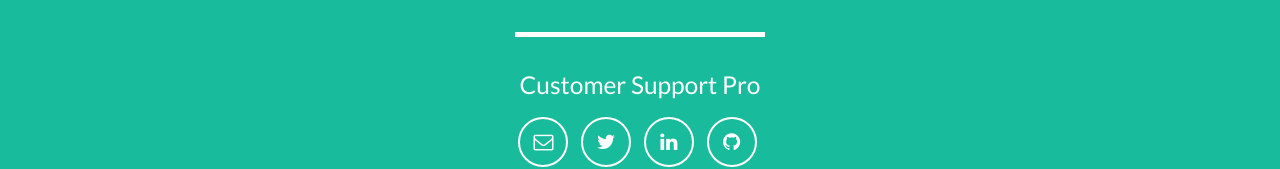
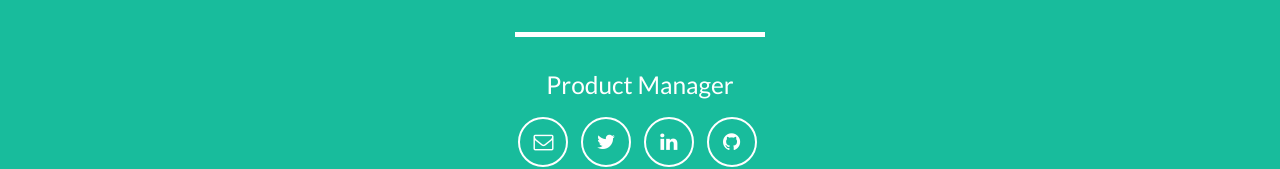
Before and after one commit to warribros/warribros.github.io, a website: page index.html in a window 1280 px wide. Shown: the part 564-733 px from the top of the page. Drawn offline with nearby package versions, Linux system fonts and the light colour scheme.

Commit message:
Update index.html
Updated job role

```diff
--- a/index.html
+++ b/index.html
@@ -9,7 +9,7 @@
     <meta name="description" content="">
     <meta name="author" content="">
 
-    <title>Tega Otojare - Customer Support Pro</title>
+    <title>Tega Otojare - Product Manager</title>
 
     <!-- Bootstrap Core CSS -->
     <link href="vendor/bootstrap/css/bootstrap.min.css" rel="stylesheet">
@@ -75,7 +75,7 @@
                     <div class="intro-text">
                         <span class="name">Tega Otojare</span>
                         <hr class="star-light">
-                        <span class="skills">Customer Support Pro</span>
+                        <span class="skills">Product Manager</span>
 
                             <ul class="list-inline">
 	                            <li>
```
